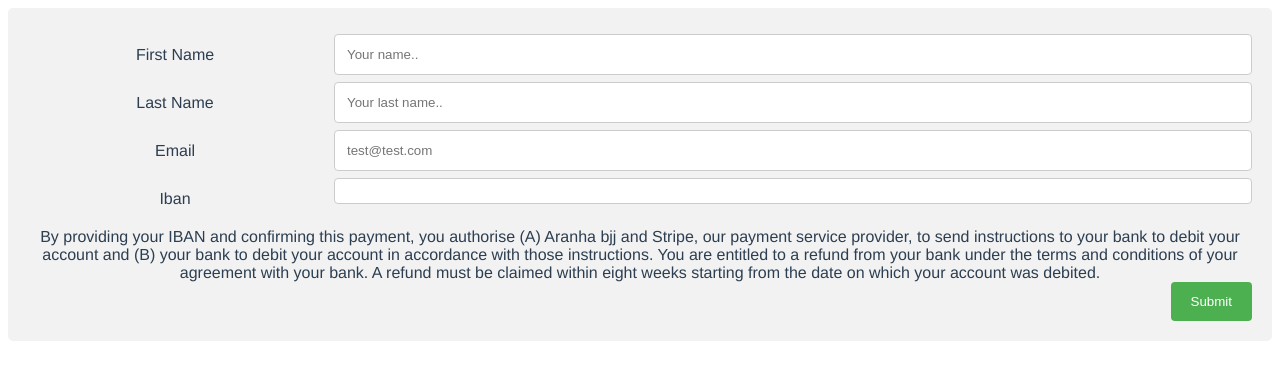
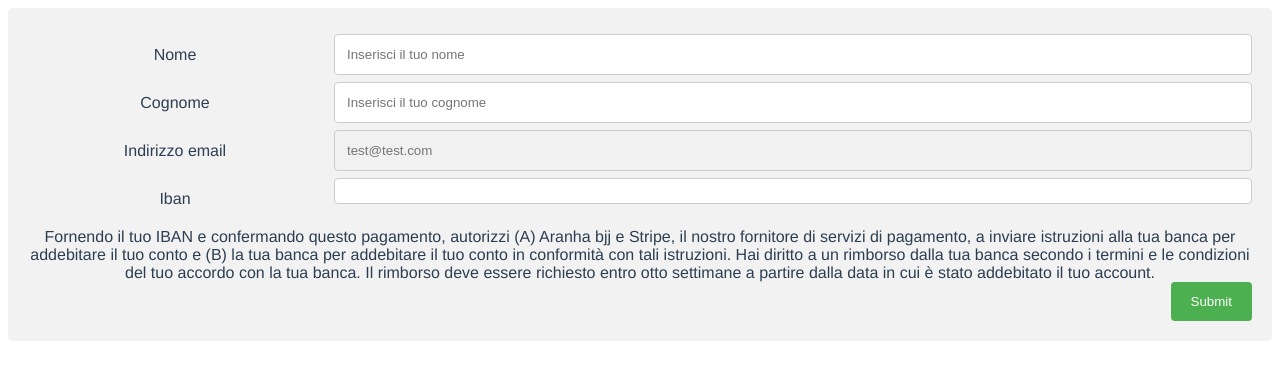
Before and after one commit to Khryme/vue-checkout-stripe, a Vue app: page / in a window 1280 px wide. Shown: the top 380 px of the page. Built offline with nearby package versions, Linux system fonts and the light colour scheme; what vue-plugin-load-script would draw is missing.

Commit message:
adds i18n

```diff
--- a/package.json
+++ b/package.json
@@ -14,6 +14,7 @@
     "rxjs": "^6.6.0",
     "vue": "^2.6.11",
     "vue-class-component": "^7.2.3",
+    "vue-i18n": "^8.18.2",
     "vue-property-decorator": "^8.4.2",
     "vue-router": "^3.2.0",
     "vue-stripe-better-elements": "^2.0.1",
--- a/src/components/FormComponent.vue
+++ b/src/components/FormComponent.vue
@@ -3,34 +3,34 @@
         <form v-on:submit.prevent="submitForm">
             <div class="row">
                 <div class="col-25">
-                    <label for="fname">First Name</label>
+                    <label for="firstName">{{$t('firstName.label')}}</label>
                 </div>
                 <div class="col-75">
                     <input
                             type="text"
-                            id="fname"
-                            name="firstname"
-                            placeholder="Your name.."
+                            id="firstName"
+                            name="firstName"
+                            :placeholder="$t('firstName.placeholder')"
                             v-model="name"
                     />
                 </div>
             </div>
             <div class="row">
                 <div class="col-25">
-                    <label for="lname">Last Name</label>
+                    <label for="lastName">{{$t('lastName.label')}}</label>
                 </div>
                 <div class="col-75">
                     <input
                             type="text"
-                            id="lname"
-                            name="lastname"
-                            placeholder="Your last name.."
+                            id="lastName"
+                            name="lastName"
+                            :placeholder="$t('lastName.placeholder')"
                     />
                 </div>
             </div>
             <div class="row">
                 <div class="col-25">
-                    <label for="email">Email</label>
+                    <label for="email">{{$t('label.email')}}</label>
                 </div>
                 <div class="col-75">
                     <input
@@ -38,6 +38,7 @@
                             id="email"
                             name="email"
                             placeholder="test@test.com"
+                            disabled
                     />
                 </div>
             </div>
@@ -51,13 +52,7 @@
             </div>
             <div class="row">
                 <div class="label">
-                    By providing your IBAN and confirming this payment, you authorise (A)
-                    Aranha bjj and Stripe, our payment service provider, to send
-                    instructions to your bank to debit your account and (B) your bank to
-                    debit your account in accordance with those instructions. You are
-                    entitled to a refund from your bank under the terms and conditions of
-                    your agreement with your bank. A refund must be claimed within eight
-                    weeks starting from the date on which your account was debited.
+                    {{$t('label.disclaimer', {society: '(A) Aranha bjj'})}}
                 </div>
             </div>
             <div class="row">
--- /dev/null
+++ b/src/i18n/messages.ts
@@ -0,0 +1,21 @@
+import {LocaleMessages} from 'vue-i18n';
+
+export const messages: LocaleMessages = {
+  'en-US': {
+    'label.firstName' : 'First Name',
+    'firstName.placeholder' : 'Insert your first name',
+    'label.lastName' : 'Last Name',
+    'lastName.placeholder' : 'Insert your last name',
+    'label.email' : 'Email address',
+    'label.disclaimer': 'By providing your IBAN and confirming this payment, you authorise {society} and Stripe, our payment service provider, to send instructions to your bank to debit your account and (B) your bank to debit your account in accordance with those instructions. You are entitled to a refund from your bank under the terms and conditions of your agreement with your bank. A refund must be claimed within eight weeks starting from the date on which your account was debited.'
+  },
+  'it-IT': {
+    'firstName.label' : 'Nome',
+    'firstName.placeholder' : 'Inserisci il tuo nome',
+    'lastName.label' : 'Cognome',
+    'lastName.placeholder' : 'Inserisci il tuo cognome',
+    'label.email' : 'Indirizzo email',
+    'label.disclaimer': 'Fornendo il tuo IBAN e confermando questo pagamento, autorizzi {society} e Stripe, il nostro fornitore di servizi di pagamento, a inviare istruzioni alla tua banca per addebitare il tuo conto e (B) la tua banca per addebitare il tuo conto in conformità con tali istruzioni. Hai diritto a un rimborso dalla tua banca secondo i termini e le condizioni del tuo accordo con la tua banca. Il rimborso deve essere richiesto entro otto settimane a partire dalla data in cui è stato addebitato il tuo account.'
+
+  },
+};
--- a/src/main.ts
+++ b/src/main.ts
@@ -3,12 +3,21 @@ import App from "./App.vue";
 import router from "./router";
 import store from "./store";
 import LoadScript from 'vue-plugin-load-script';
+import VueI18n from 'vue-i18n';
+import {messages} from "./i18n/messages";
 
 Vue.use(LoadScript);
+Vue.use(VueI18n);
 Vue.config.productionTip = false;
+
+const i18n = new VueI18n({
+  locale: 'it-IT',
+  messages
+})
 
 new Vue({
   router,
   store,
+  i18n,
   render: h => h(App)
 }).$mount("#app");
```
Also changed, not shown: 1 other file (tests, documents, lock files or other folders).
